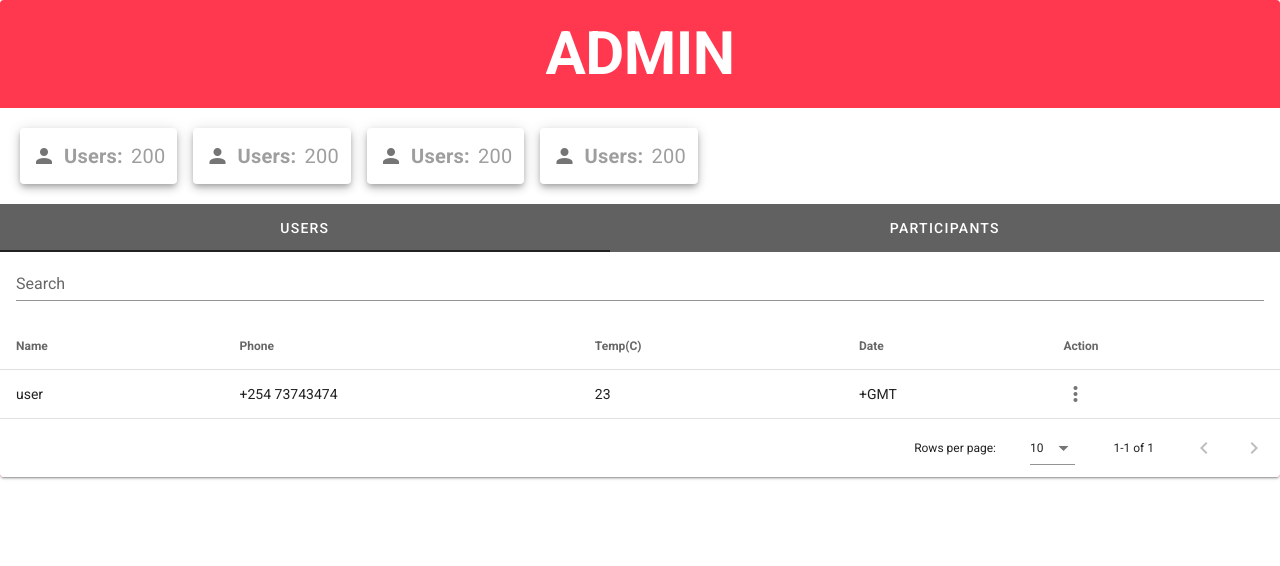
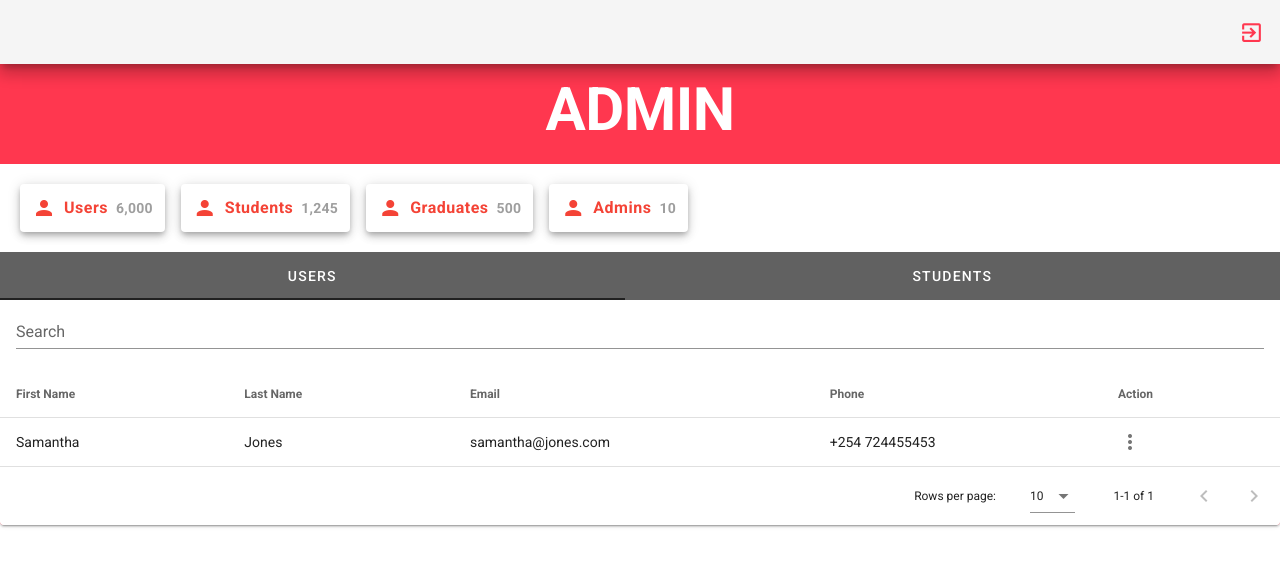
Before and after one commit to trevismurithi/wcw-frontend, a Nuxt app: page /admin in a window 1280 px wide. Shown: the top 566 px of the page. Built offline with nearby package versions, Linux system fonts and the light colour scheme.

Commit message:
admin portal user interface

```diff
--- a/components/admin/tableView.vue
+++ b/components/admin/tableView.vue
@@ -16,10 +16,10 @@
         </template>
         <template v-slot:item="row">
             <tr>
-                <td class="d-block d-sm-table-cell">{{row.item.name}}</td>
+                <td class="d-block d-sm-table-cell">{{row.item.firstname}}</td>
+                <td class="d-block d-sm-table-cell">{{row.item.lastname}}</td>
+                <td class="d-block d-sm-table-cell">{{row.item.email}}</td>
                 <td class="d-block d-sm-table-cell">{{row.item.phone}}</td>
-                <td class="d-block d-sm-table-cell">{{row.item.temp}}</td>
-                <td class="d-block d-sm-table-cell">{{row.item.time}}</td>
                 <td class="d-block d-sm-table-cell">
                     <!-- <v-btn
                     @click="updateChild(row.item)"
@@ -33,7 +33,7 @@
                             mdi-dots-vertical
                             </v-icon>
                          </template>
-                        <v-list>
+                        <v-list style="cursor:pointer">
                             <v-list-item>
                                 <v-list-item-title @click.prevent="">
                                     admin
@@ -54,29 +54,32 @@
 
 <script>
 export default {
+    props: {
+        items: {
+            type: Array,
+            default: () => [{
+                    firstname: 'Samantha',
+                    lastname: 'Jones',
+                    email: 'samantha@jones.com',
+                    phone: '+254 724455453',
+            }]
+        }
+    },
     data () {
         return {
             search: '',
             loading: false,
             headers:[
                 {
-                    text:"Name",
-                    value:"name",
+                    text:"First Name",
+                    value:"firstname",
                     sortable:true
                 },
+                {text:"Last Name",value:"lastname"},
+                {text:"Email",value:"email"},
                 {text:"Phone",value:"phone"},
-                {text:"Temp(C)",value:"temp"},
-                {text:"Date",value:"time"},
                 {text:"Action",value:"none"},
             ],
-            items: [
-                {
-                    name: 'user',
-                    phone: '+254 73743474',
-                    temp: '23',
-                    time: '+GMT',
-                }
-            ]
         }
     },
     methods: {
--- a/layouts/portal.vue
+++ b/layouts/portal.vue
@@ -1,5 +1,16 @@
 <template>
     <v-app>
+        <v-app-bar
+        elevation="10"
+        app>
+        <v-app-bar-nav-icon class="mx-14">
+            <v-img src="/images/wcw.png" contain position="center" height="40px" />
+        </v-app-bar-nav-icon>
+        <v-spacer />
+        <v-icon class="logoutIcon" color="#FF374F">
+            mdi-exit-to-app
+        </v-icon>
+        </v-app-bar>
         <Nuxt />
     </v-app>
 </template>
@@ -10,6 +21,8 @@ export default {
 }
 </script>
 
-<style>
-
+<style scoped>
+.logoutIcon {
+    font-size:25px;
+}
 </style>
--- a/pages/admin.vue
+++ b/pages/admin.vue
@@ -1,5 +1,5 @@
 <template>
-  <v-card color="#FF374F">
+  <v-card color="#FF374F" class="mt-14">
     <v-card-title class="text-center justify-center py-6">
       <h1 class="font-weight-bold text-h2 white--text">
         ADMIN
@@ -7,12 +7,21 @@
     </v-card-title>
     <!-- statistics section -->
     <div class="white pa-3 d-flex flex-row">
-        <v-card elevation="5" class="ma-2 grey--text" v-for="index in 4" :key="index">
+        <v-card elevation="5" class="ma-2 grey--text" v-for="(header, index) in statistics" :key="index">
             <div class="d-flex flex-row pa-3">
-                <v-icon>mdi-account</v-icon>
-                <div class="d-flex flex-row" style="cursor:pointer">
-                    <p class="mx-2 my-0 font-weight-bold title">Users:</p>
-                    <p class="my-0 title font-weight-regular">200</p>
+                <v-icon :class="header.color" >mdi-account</v-icon>
+                <div class="d-flex flex-row align-center" style="cursor:pointer">
+                    <p
+                      class="mx-2 my-0 font-weight-bold body-1"
+                      :class="header.color"
+                    >
+                      {{ header.name }}
+                    </p>
+                    <p
+                      class="my-0 body-2 font-weight-bold"
+                    >
+                      {{ numberWithCommas(header.value) }}
+                    </p>
                 </div>
             </div>
         </v-card>
@@ -34,10 +43,10 @@
     <!-- first table -->
     <v-tabs-items v-model="tab">
       <v-tab-item>
-        <app-table-view />
+        <app-table-view :items="users" />
       </v-tab-item>
       <v-tab-item>
-        <app-table-view />
+        <app-table-view :items="participants" />
       </v-tab-item>
     </v-tabs-items>
   </v-card>
@@ -52,11 +61,53 @@ export default {
       return {
         tab: null,
         items: [
-          'users', 'participants',
+          'users', 'students',
         ],
-        text: 'Lorem ipsum dolor sit amet, consectetur adipiscing elit, sed do eiusmod tempor incididunt ut labore et dolore magna aliqua. Ut enim ad minim veniam, quis nostrud exercitation ullamco laboris nisi ut aliquip ex ea commodo consequat.',
+        statistics: [
+          {
+            name: 'Users',
+            value: 6000,
+            color: 'red--text'
+          },
+          {
+            name: 'Students',
+            value: 1245,
+            color: 'red--text'
+          },
+          {
+            name: 'Graduates',
+            value: 500,
+            color: 'red--text'
+          },
+          {
+            name: 'Admins',
+            value: 10,
+            color: 'red--text'
+          },
+        ],
+        users: [
+          {
+                    firstname: 'Samantha',
+                    lastname: 'Jones',
+                    email: 'samantha@jones.com',
+                    phone: '+254 724455453',
+          }
+        ],
+        participants: [
+          {
+                    firstname: 'Joseph',
+                    lastname: 'Jones',
+                    email: 'joseph@jones.com',
+                    phone: '+254 724455453',
+          }
+        ]
       }
     },
+    methods: {
+      numberWithCommas (value) {
+          return value.toString().replace(/\B(?=(\d{3})+(?!\d))/g, ",")
+      }
+    }
 }
 </script>
 
```
